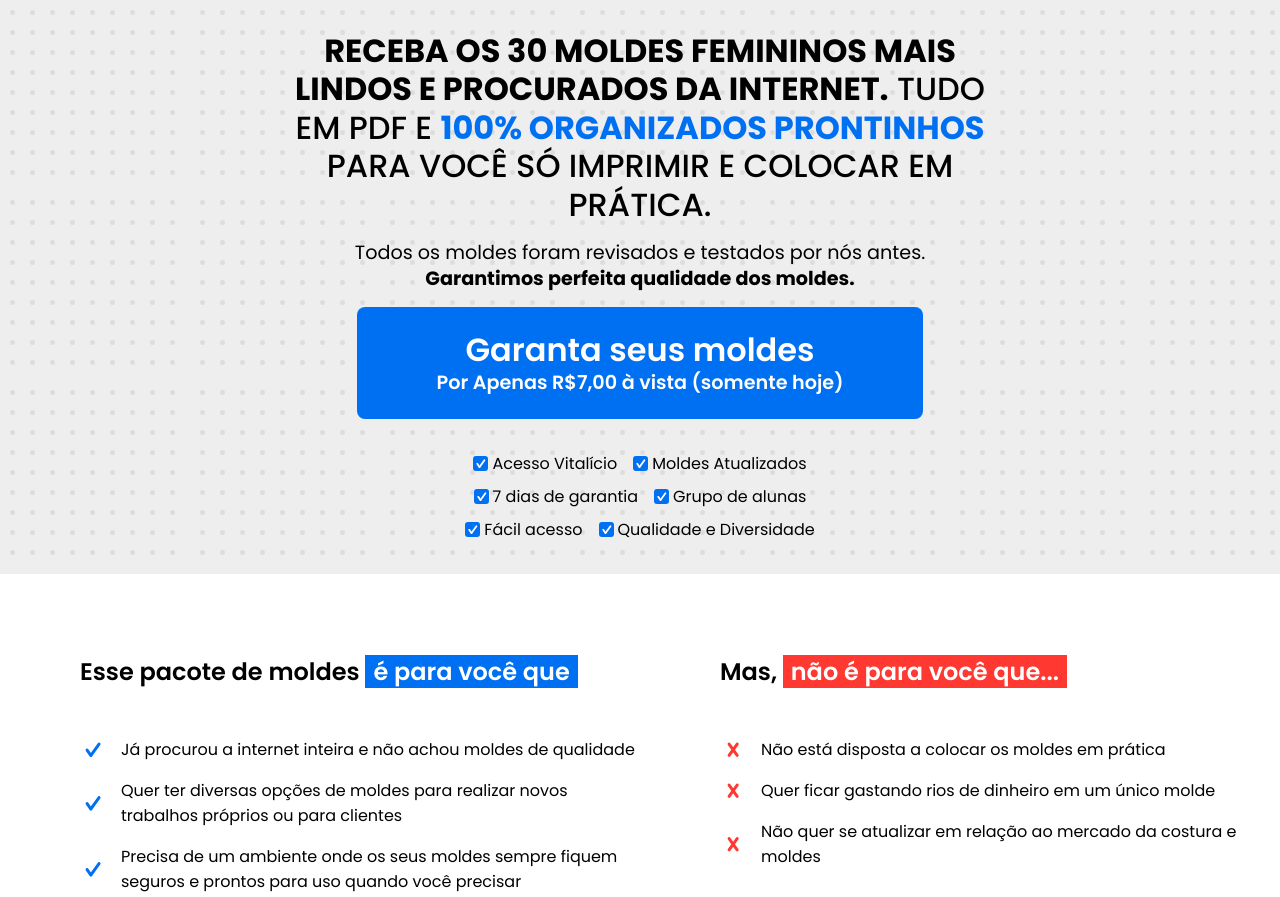
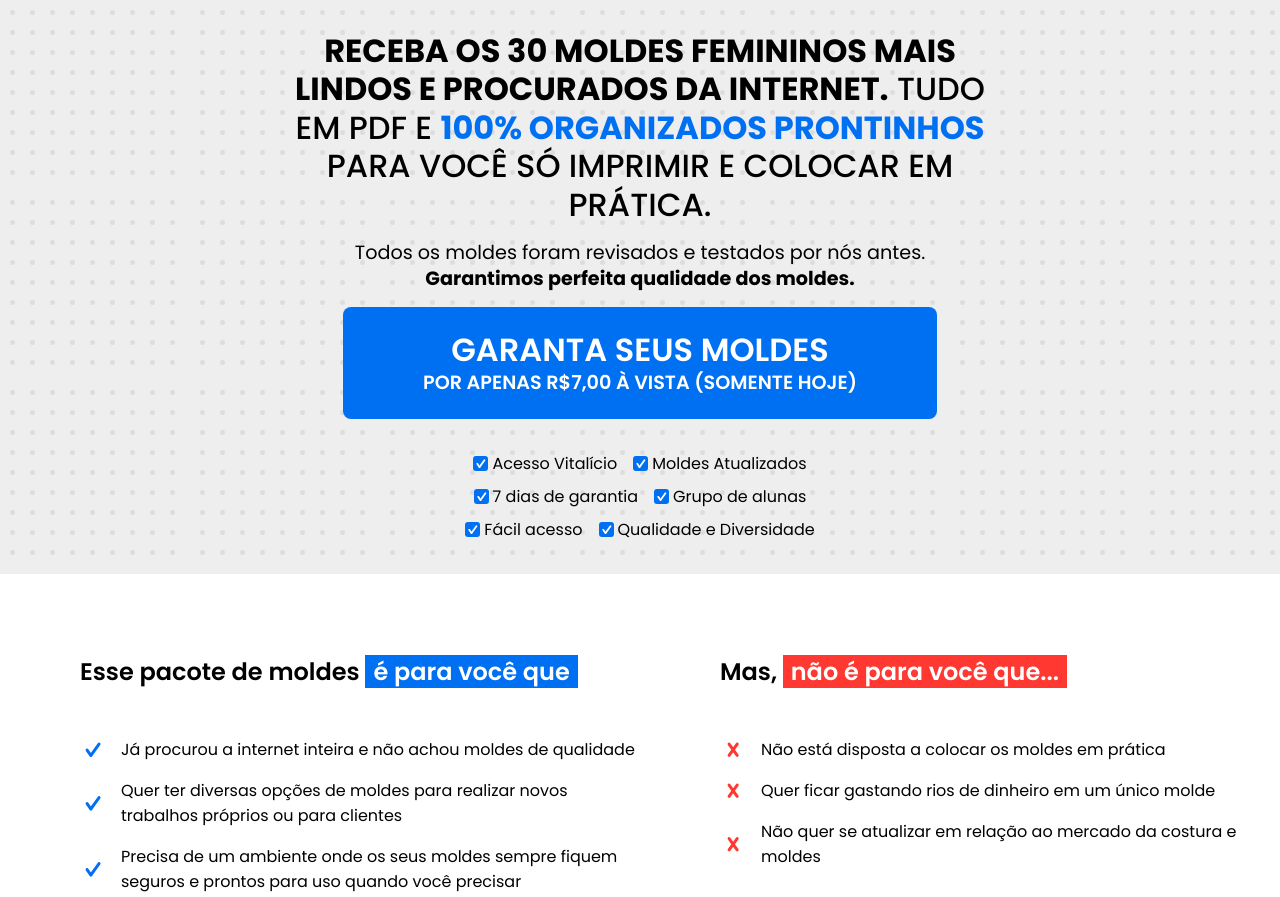
Before and after one commit to josuenm/lp-fabiano-02, a plain HTML site: page index.html in a window 1280 px wide. Shown: the top 897 px of the page. Drawn offline with Linux system fonts and the light colour scheme.

Commit message:
Letra em caixa alta no botão de compra na section de apresentação

```diff
--- a/styles.scss
+++ b/styles.scss
@@ -129,16 +129,16 @@ body {
                     filter: brightness(1.2);
                 }
 
+                font-weight: var(--font-semi-bold);
+                text-transform: uppercase;
                 .presentation_link__title {
                     font-size: 2rem;
                     line-height: 2.4rem;
-                    font-weight: var(--font-semi-bold);
                 }
 
                 .presentation_link__price {
                     font-size: 1.2rem;
                     line-height: 1.6rem;
-                    font-weight: var(--font-semi-bold);
                 }
             }
 
```
Also changed, not shown: styles.css, 1 other file.
